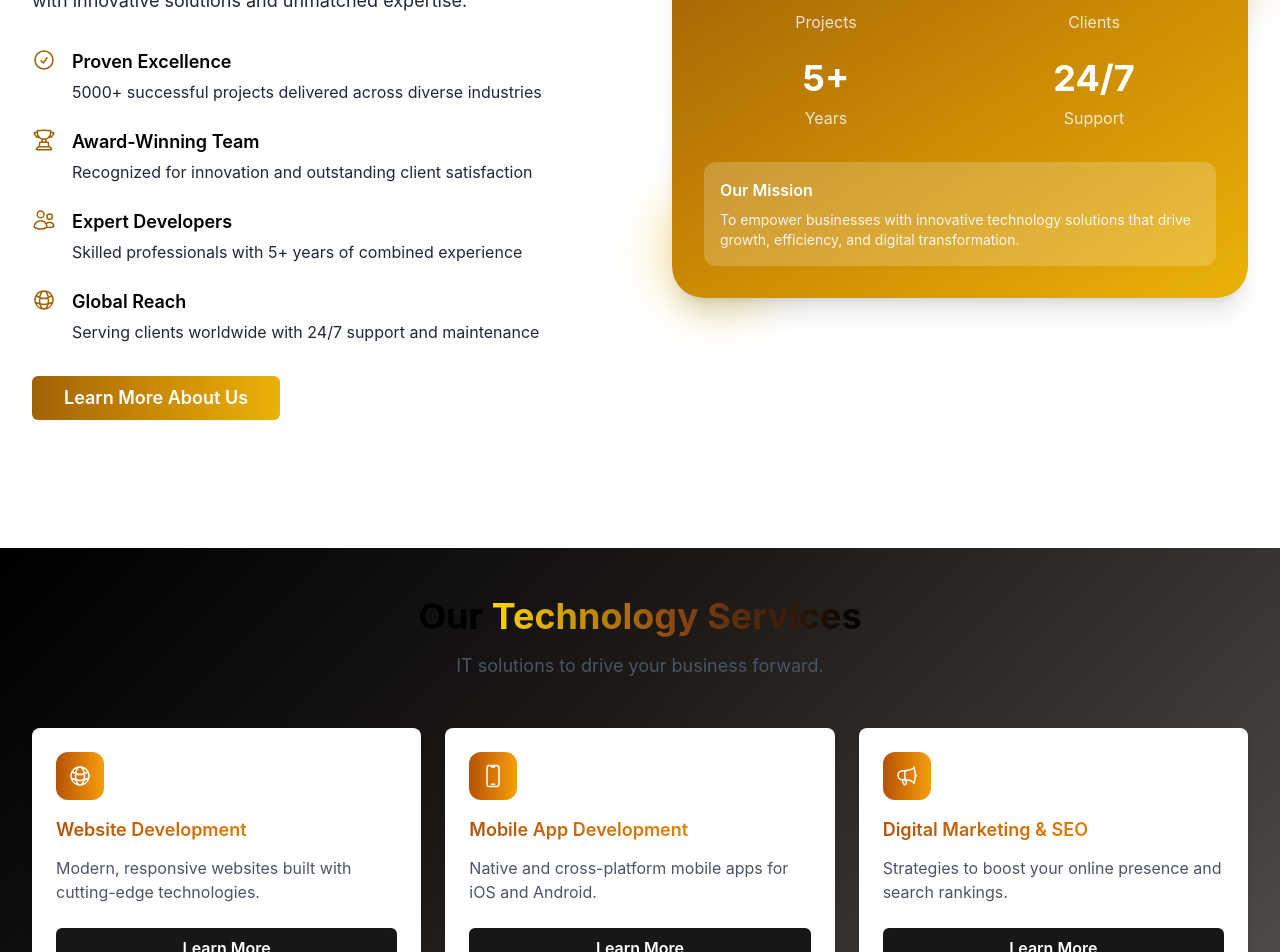
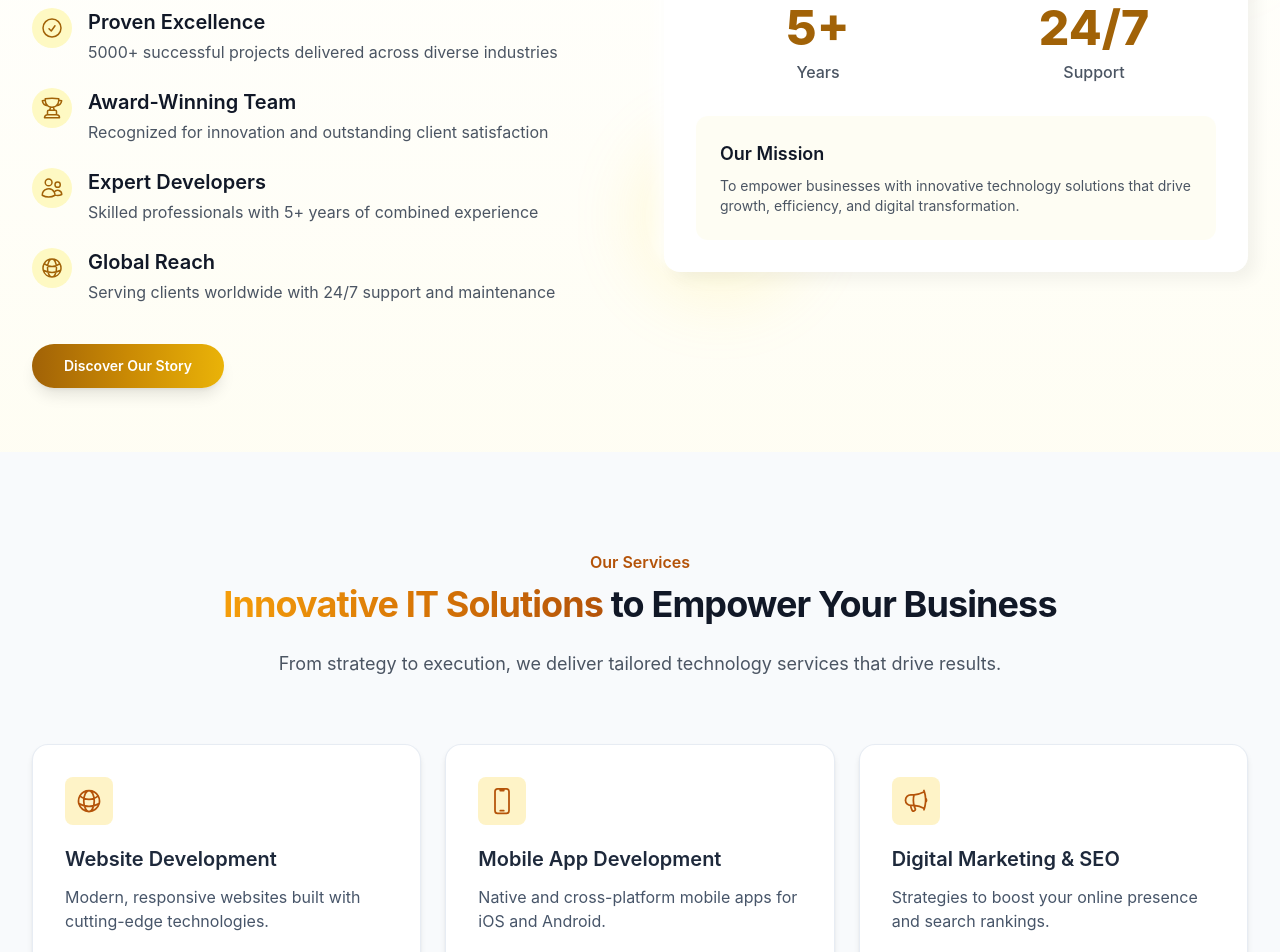
Before and after one commit to Digamberbhati/greaterTechHub.co, a Next.js app: page / in a window 1280 px wide. Shown: the part 1840-2792 px from the top of the page. Built offline with nearby package versions, Linux system fonts and the light colour scheme.

Commit message:
home page compelete

```diff
--- a/components/sections/AboutPreview.tsx
+++ b/components/sections/AboutPreview.tsx
@@ -1,6 +1,6 @@
 'use client';
 
-import { motion, useAnimation } from 'framer-motion';
+import { motion } from 'framer-motion';
 import { Button } from '@/components/ui/button';
 import Link from 'next/link';
 import {
@@ -12,10 +12,15 @@ import {
 import { useEffect, useState } from 'react';
 
 // Custom hook for counting animation
-const useCountUp = (end: number, duration: number) => {
+const useCountUp = (end: number, duration: number, isInView: boolean) => {
   const [count, setCount] = useState(0);
 
   useEffect(() => {
+    if (!isInView) {
+      setCount(0); // Reset count when out of view
+      return;
+    }
+
     let start = 0;
     const increment = end / (duration * 60); // Assuming 60 FPS
     const step = () => {
@@ -27,9 +32,9 @@ const useCountUp = (end: number, duration: number) => {
         setCount(end);
       }
     };
-    const timer = setTimeout(() => requestAnimationFrame(step), 100); // Slight delay to ensure visibility
+    const timer = setTimeout(() => requestAnimationFrame(step), 100);
     return () => clearTimeout(timer);
-  }, [end, duration]);
+  }, [end, duration, isInView]);
 
   return count;
 };
@@ -58,58 +63,59 @@ const highlights = [
 ];
 
 export default function AboutPreview() {
-  // Stats data with target values
   const stats = [
     { value: 5000, label: 'Projects' },
     { value: 350, label: 'Clients' },
     { value: 5, label: 'Years' },
-    { value: null, label: 'Support', display: '24/7' }, // Non-numeric for "24/7"
+    { value: null, label: 'Support', display: '24/7' },
   ];
 
+  // State to track if stats section is in view
+  const [isStatsInView, setIsStatsInView] = useState(false);
+
   return (
-    <section className="section-padding bg-white">
-      <div className="mx-auto max-w-7xl container-padding">
-        <div className="grid grid-cols-1 lg:grid-cols-2 gap-16 items-center">
-          {/* Content */}
+    <section className="py-16 bg-gradient-to-b from-white to-yellow-50/50">
+      <div className="mx-auto max-w-7xl px-4 sm:px-6 lg:px-8">
+        <div className="grid grid-cols-1 lg:grid-cols-2 gap-12 items-center">
+          {/* Content Section */}
           <motion.div
-            initial={{ opacity: 0, x: -30 }}
+            initial={{ opacity: 0, x: -50 }}
             whileInView={{ opacity: 1, x: 0 }}
-            transition={{ duration: 0.8 }}
-            viewport={{ once: true }}
+            transition={{ duration: 0.8, ease: 'easeOut' }}
+            viewport={{ once: true }} // Keep once: true for content section
           >
-            <h2 className="text-3xl md:text-4xl lg:text-5xl font-bold text-black mb-6">
+            <h2 className="text-4xl md:text-5xl lg:text-6xl font-extrabold text-gray-900 mb-6 tracking-tight">
               Why Choose
-              <span className="bg-gradient-to-r from-black via-gold-600 to-yellow-700 bg-clip-text text-transparent">
+              <span className="bg-gradient-to-r from-yellow-700 via-yellow-600 to-yellow-500 bg-clip-text text-transparent">
                 {' '}GreaterTechHub
               </span>
             </h2>
 
-            <p className="text-lg text-gray-800 mb-8 leading-relaxed">
-              We're not just another IT company. We're your technology partners,
-              committed to transforming your digital vision into reality with
-              innovative solutions and unmatched expertise.
+            <p className="text-lg text-gray-600 mb-8 leading-relaxed max-w-2xl">
+              We're your technology partners, dedicated to transforming your digital vision into reality with innovative solutions and unmatched expertise.
             </p>
 
-            <div className="space-y-6 mb-8">
+            <div className="space-y-6 mb-10">
               {highlights.map((highlight, index) => (
                 <motion.div
                   key={highlight.title}
-                  initial={{ opacity: 0, y: 20 }}
+                  initial={{ opacity: 0, y: 30 }}
                   whileInView={{ opacity: 1, y: 0 }}
-                  transition={{ duration: 0.6, delay: index * 0.1 }}
+                  transition={{ duration: 0.6, delay: index * 0.15, ease: 'easeOut' }}
                   viewport={{ once: true }}
-                  className="flex items-start space-x-4"
+                  className="flex items-start space-x-4 group"
                 >
-                  <div className="flex-shrink-0">
+                  <motion.div
+                    className="flex-shrink-0 p-2 rounded-full bg-yellow-100 group-hover:bg-yellow-200 transition-colors"
+                    whileHover={{ scale: 1.1, rotate: 10 }}
+                  >
                     <highlight.icon className="h-6 w-6 text-yellow-700" />
-                  </div>
+                  </motion.div>
                   <div>
-                    <h3 className="text-lg font-semibold text-black mb-1">
+                    <h3 className="text-xl font-semibold text-gray-900 mb-1 group-hover:text-yellow-700 transition-colors">
                       {highlight.title}
                     </h3>
-                    <p className="text-gray-800">
-                      {highlight.description}
-                    </p>
+                    <p className="text-gray-600">{highlight.description}</p>
                   </div>
                 </motion.div>
               ))}
@@ -118,56 +124,62 @@ export default function AboutPreview() {
             <Button
               asChild
               size="lg"
-              className="bg-gradient-to-r from-yellow-700 via-yellow-600 to-yellow-500 hover:opacity-90 text-white px-8 py-4 text-lg font-semibold"
+              className="bg-gradient-to-r from-yellow-700 via-yellow-600 to-yellow-500 hover:from-yellow-800 hover:via-yellow-700 hover:to-yellow-600 text-white px-8 py-3 rounded-full font-semibold shadow-lg hover:shadow-xl transition-all duration-300"
             >
-              <Link href="/about">Learn More About Us</Link>
+              <Link href="/about">Discover Our Story</Link>
             </Button>
           </motion.div>
 
-          {/* Visual Element with Countdown */}
+          {/* Stats Card with Neumorphism */}
           <motion.div
-            initial={{ opacity: 0, x: 30 }}
+            initial={{ opacity: 0, x: 50 }}
             whileInView={{ opacity: 1, x: 0 }}
-            transition={{ duration: 0.8 }}
-            viewport={{ once: true }}
+            onViewportEnter={() => setIsStatsInView(true)} // Trigger when entering viewport
+            onViewportLeave={() => setIsStatsInView(false)} // Reset when leaving viewport
+            transition={{ duration: 0.8, ease: 'easeOut' }}
             className="relative"
           >
-            <div className="relative z-10 bg-gradient-to-br from-yellow-700 via-yellow-600 to-yellow-500 rounded-3xl p-8 text-white shadow-xl">
-              <div className="grid grid-cols-2 gap-6">
+            <div className="relative z-10 bg-white rounded-2xl p-8 shadow-[8px_8px_16px_rgba(0,0,0,0.05),-8px_-8px_16px_rgba(255,255,255,0.8)]">
+              <div className="grid grid-cols-2 gap-8">
                 {stats.map((stat, index) => (
-                  <div key={stat.label} className="text-center">
-                    <motion.div
-                      className="text-4xl font-bold mb-2"
-                      initial={{ opacity: 0 }}
-                      whileInView={{ opacity: 1 }}
-                      transition={{ duration: 0.5, delay: index * 0.2 }}
-                      viewport={{ once: true }}
-                    >
+                  <motion.div
+                    key={stat.label}
+                    className="text-center"
+                    initial={{ opacity: 0, scale: 0.8 }}
+                    whileInView={{ opacity: 1, scale: 1 }}
+                    transition={{ duration: 0.5, delay: index * 0.2, ease: 'easeOut' }}
+                  >
+                    <div className="text-5xl font-extrabold text-yellow-700 mb-2">
                       {stat.value !== null ? (
                         <>
-                          {useCountUp(stat.value, 2)}+
+                          {useCountUp(stat.value, 2, isStatsInView)}+
                         </>
                       ) : (
                         stat.display
                       )}
-                    </motion.div>
-                    <div className="text-white/80">{stat.label}</div>
-                  </div>
+                    </div>
+                    <div className="text-gray-600 font-medium">{stat.label}</div>
+                  </motion.div>
                 ))}
               </div>
 
-              <div className="mt-8 p-4 bg-white/20 rounded-xl">
-                <h4 className="font-semibold mb-2 text-white">Our Mission</h4>
-                <p className="text-sm text-white/90">
-                  To empower businesses with innovative technology solutions that
-                  drive growth, efficiency, and digital transformation.
+              <motion.div
+                className="mt-8 p-6 bg-yellow-50/50 rounded-xl"
+                initial={{ opacity: 0, y: 20 }}
+                whileInView={{ opacity: 1, y: 0 }}
+                transition={{ duration: 0.6, delay: 0.4, ease: 'easeOut' }}
+                viewport={{ once: true }}
+              >
+                <h4 className="font-semibold text-lg text-gray-900 mb-2">Our Mission</h4>
+                <p className="text-sm text-gray-600">
+                  To empower businesses with innovative technology solutions that drive growth, efficiency, and digital transformation.
                 </p>
-              </div>
+              </motion.div>
             </div>
 
-            {/* Background decoration */}
-            <div className="absolute -top-4 -right-4 w-24 h-24 bg-yellow-600/30 rounded-full blur-xl"></div>
-            <div className="absolute -bottom-4 -left-4 w-32 h-32 bg-yellow-500/30 rounded-full blur-xl"></div>
+            {/* Background Decorations */}
+            <div className="absolute -top-6 -right-6 w-32 h-32 bg-yellow-400/20 rounded-full blur-2xl animate-pulse"></div>
+            <div className="absolute -bottom-6 -left-6 w-40 h-40 bg-yellow-300/20 rounded-full blur-2xl animate-pulse delay-1000"></div>
           </motion.div>
         </div>
       </div>
--- a/components/sections/Ads.tsx
+++ b/components/sections/Ads.tsx
@@ -69,7 +69,7 @@ export default function WeeklyOffer() {
             <Button
               asChild
               size="lg"
-              className="bg-blue-600 hover:bg-blue-700 text-white font-semibold px-8 py-3 rounded-full shadow-md transform hover:scale-105 transition-transform duration-300"
+              className="bg-gradient-to-r from-yellow-700 via-yellow-600 to-yellow-500 hover:from-yellow-800 hover:via-yellow-700 hover:to-yellow-600 text-white px-8 py-3 rounded-full font-semibold shadow-lg hover:shadow-xl transition-all duration-300"
             >
               <Link href={weeklyOffer.ctaLink}>{weeklyOffer.ctaText}</Link>
             </Button>
--- a/components/sections/HeroSection.tsx
+++ b/components/sections/HeroSection.tsx
@@ -74,14 +74,14 @@ export default function HeroSection() {
         >
           <Button
             asChild
-            className="bg-gradient-to-r from-[#D4AF37] to-[#FFD700] text-black font-semibold text-base sm:text-lg py-4 px-6 sm:px-10 rounded-xl hover:from-[#FFD700] hover:to-[#D4AF37] hover:-translate-y-0.5 hover:shadow-xl transition-all duration-300"
+            className="bg-gradient-to-r from-yellow-700 via-yellow-600 to-yellow-500 hover:from-yellow-800 hover:via-yellow-700 hover:to-yellow-600 text-white font-semibold text-base sm:text-lg px-8 py-3 rounded-full shadow-lg hover:shadow-xl transition-all duration-300"
           >
             <Link href="/trial">Book Appoments</Link>
           </Button>
           <Button
             asChild
             variant="outline"
-            className="bg-transparent border border-[#D4AF37] text-[#D4AF37] font-semibold text-base sm:text-lg py-4 px-6 sm:px-10 rounded-xl hover:bg-[white]hover:-translate-y-0.5 hover:shadow-xl transition-all duration-300"
+            className="bg-transparent border border-yellow-600 text-white font-semibold text-base sm:text-lg px-8 py-3 rounded-full hover:bg-gradient-to-r hover:from-yellow-800 hover:via-yellow-700 hover:to-yellow-600 hover:text-white shadow-lg hover:shadow-xl transition-all duration-300"
           >
             <Link href="/demo">Contact</Link>
           </Button>
@@ -101,7 +101,6 @@ export default function HeroSection() {
             <span className="text-3xl sm:text-4xl font-bold bg-gradient-to-r from-white to-[#D4AF37] bg-clip-text text-transparent">99.9%</span>
             <span className="text-base text-[#94a3b8] font-medium">Uptime</span>
           </div>
-
         </div>
       </div>
 
--- a/components/sections/ServicesSection.tsx
+++ b/components/sections/ServicesSection.tsx
@@ -19,8 +19,11 @@ import {
   BriefcaseIcon,
   CubeIcon,
   DocumentTextIcon,
+  ArrowRightIcon,
 } from '@heroicons/react/24/outline';
+import { motion } from 'framer-motion';
 
+// The Service interface remains the same
 interface Service {
   title: string;
   description: string;
@@ -28,6 +31,7 @@ interface Service {
   href: string;
 }
 
+// The services array remains the same
 const services: Service[] = [
     {
     title: 'Website Development',
@@ -72,7 +76,7 @@ const services: Service[] = [
     href: '/services/2d-3d-animation',
   },
   {
-    title: 'Branding, Advertising & Market Research',
+    title: 'Branding & Advertising',
     description: 'Complete brand identity, advertising campaigns, and market insights.',
     icon: PaintBrushIcon,
     href: '/services/branding-advertising-market-research',
@@ -121,81 +125,78 @@ const services: Service[] = [
   },
 ];
 
+const cardVariants = {
+  hidden: { opacity: 0, y: 20 },
+  visible: (i: number) => ({
+    opacity: 1,
+    y: 0,
+    transition: { delay: i * 0.07, duration: 0.5, ease: 'easeOut' },
+  }),
+};
+
 export default function ServicesSection() {
-  console.log('ServicesSection component rendered');
-
   return (
-    <section className="py-12 bg-gradient-elegant">
-      <div className="mx-auto max-w-7xl px-4 sm:px-6 lg:px-8">
-        {/* Inline CSS for gradients */}
+    <section className="bg-slate-50 py-20 sm:py-24">
       <style jsx>{`
-          .gold-black-brown-gradient {
-            background: linear-gradient(90deg, #FFD700, #8B4513, #000000);
+        .gold-gradient {
+          background: linear-gradient(90deg, #F59E0B, #D97706, #B45309);
           -webkit-background-clip: text;
           -webkit-text-fill-color: transparent;
           background-clip: text;
           text-fill-color: transparent;
         }
-          .yellow-gradient {
-            background: linear-gradient(90deg, #B45309, #D97706, #F59E0B);
-          }
-          .yellow-gradient-text {
-            background: linear-gradient(90deg, #B45309, #D97706, #F59E0B);
-            -webkit-background-clip: text;
-            -webkit-text-fill-color: transparent;
-            background-clip: text;
-            text-fill-color: transparent;
-          }
-          .yellow-gradient:hover {
-            opacity: 0.9;
-          }
       `}</style>
 
-        <div className="text-center mb-12">
-          <h2 className="text-3xl md:text-4xl font-bold text-black">
-            Our <span className="gold-black-brown-gradient">Technology Services</span>
-          </h2>
-          <p className="text-lg text-gray-600 max-w-3xl mx-auto mt-4">
-            IT solutions to drive your business forward.
+      <div className="mx-auto max-w-7xl px-4 sm:px-6 lg:px-8">
+        <div className="text-center">
+          <h2 className="text-base font-semibold leading-7 text-amber-700">Our Services</h2>
+          <p className="mt-2 text-3xl font-bold tracking-tight text-gray-900 sm:text-4xl">
+            <span className="gold-gradient">Innovative IT Solutions</span> to Empower Your Business
+          </p>
+          <p className="mt-6 text-lg leading-8 text-gray-600">
+            From strategy to execution, we deliver tailored technology services that drive results.
           </p>
         </div>
 
-        <div className="grid grid-cols-1 md:grid-cols-2 lg:grid-cols-3 gap-6">
-          {services.map((service) => (
-            <Card
+        <div className="mt-16 grid grid-cols-1 gap-6 sm:grid-cols-2 lg:grid-cols-3">
+          {services.map((service, index) => (
+            <motion.div
               key={service.title}
-              className="h-full border-0 shadow-md bg-white hover:shadow-lg transition-shadow"
+              custom={index}
+              initial="hidden"
+              whileInView="visible"
+              viewport={{ once: true, amount: 0.3 }}
+              variants={cardVariants}
+              className="h-full"
             >
-              <CardContent className="p-6 flex flex-col h-full">
-                <div className="mb-4">
-                  <div className="inline-flex p-3 rounded-xl yellow-gradient">
-                    <service.icon className="h-6 w-6 text-white" />
+              <Card className="flex h-full flex-col rounded-2xl bg-white shadow-md transition-all duration-300 hover:shadow-xl hover:-translate-y-1 border border-slate-200/80">
+                <CardContent className="p-8 flex flex-col h-full">
+                  <div className="mb-5 flex h-12 w-12 items-center justify-center rounded-lg bg-amber-100">
+                    <service.icon className="h-7 w-7 text-amber-700" aria-hidden="true" />
                   </div>
-                </div>
-                <h3 className="text-lg font-semibold yellow-gradient-text mb-3">
-                  {service.title}
-                </h3>
-                <p className="text-gray-600 mb-6 flex-grow">
-                  {service.description}
-                </p>
+                  <h3 className="text-xl font-semibold text-slate-800">{service.title}</h3>
+                  <p className="mt-3 text-base text-slate-600 flex-grow">{service.description}</p>
                   <Button
                     asChild
-                  className="w-full yellow-gradient text-white text-base font-semibold"
+                    className="mt-8 w-full group bg-gradient-to-r from-yellow-700 via-yellow-600 to-yellow-500 hover:from-yellow-800 hover:via-yellow-700 hover:to-yellow-600 text-white py-3 rounded-full font-semibold shadow-lg hover:shadow-xl transition-all duration-300"
                   >
-                  <Link href={service.href}>Learn More</Link>
+                    <Link href={service.href}>
+                      Learn More
+                      <ArrowRightIcon className="ml-2 h-4 w-4 transition-transform duration-300 group-hover:translate-x-1" />
+                    </Link>
                   </Button>
                 </CardContent>
               </Card>
+            </motion.div>
           ))}
         </div>
 
-        <div className="text-center mt-12">
+        <div className="mt-16 text-center">
           <Button
             asChild
-            size="lg"
-            className="yellow-gradient text-white px-6 py-3 text-base font-semibold"
+            className="bg-gradient-to-r from-yellow-700 via-yellow-600 to-yellow-500 hover:from-yellow-800 hover:via-yellow-700 hover:to-yellow-600 text-white px-8 py-3 rounded-full font-semibold shadow-lg hover:shadow-xl transition-all duration-300"
           >
-            <Link href="/services">View All Services</Link>
+            <Link href="/services">Explore All Our Services</Link>
           </Button>
         </div>
       </div>
```
Also changed, not shown: components/sections/ContactCTA.tsx (+1 -14 lines). Lines whose indentation alone changed are shown as unchanged.
